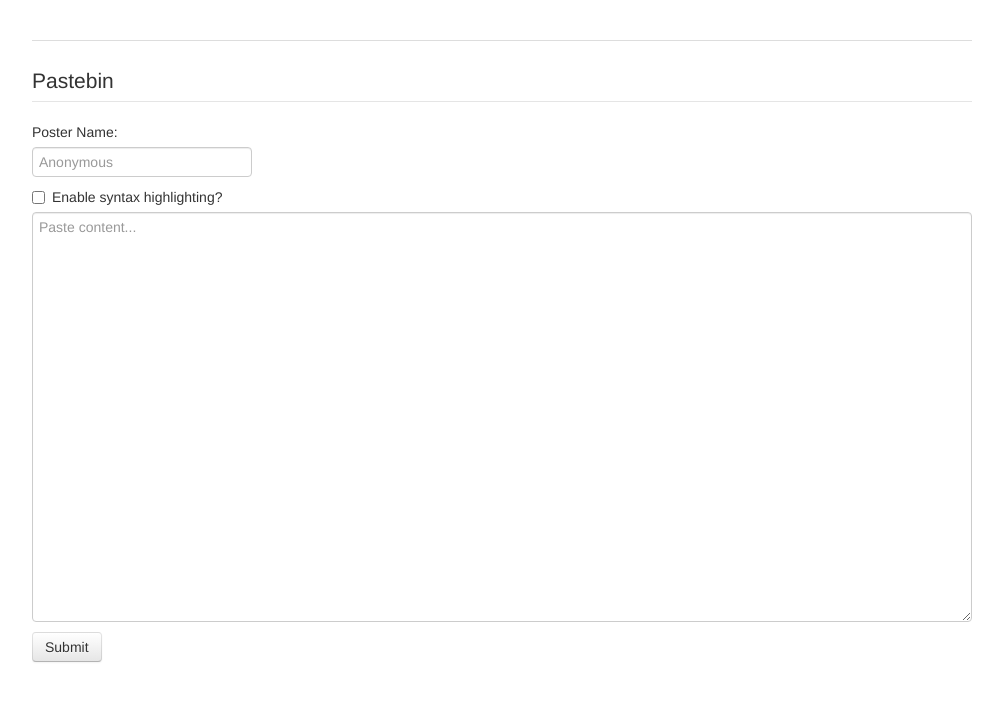
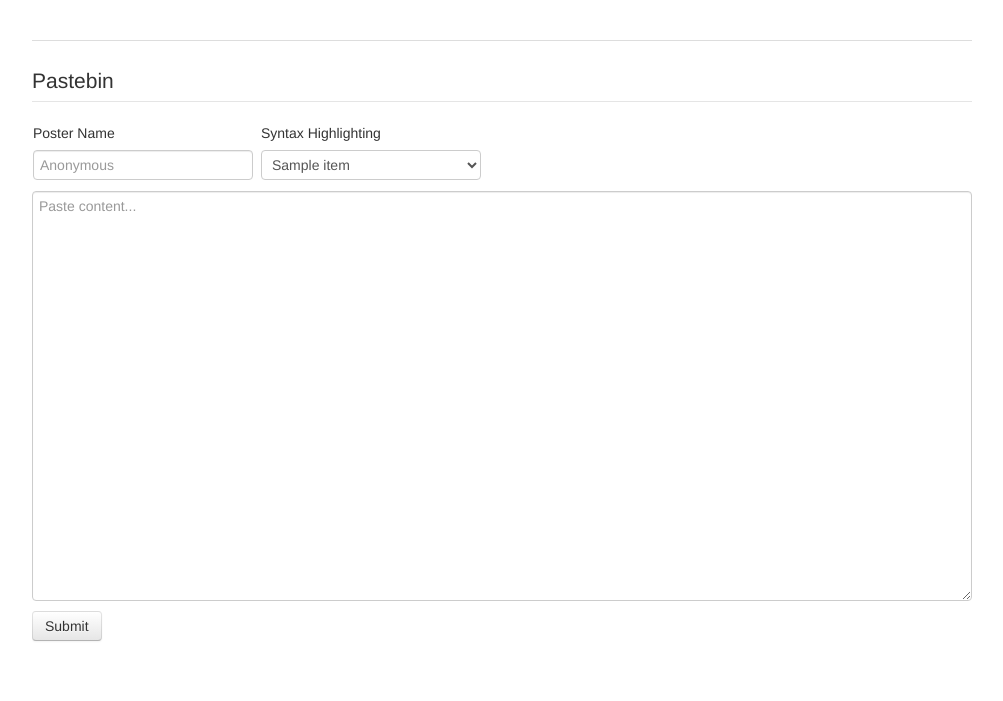
Before and after one commit to Forkk/Sporkk-Pastebin, a Flask app: template sporkk/templates/pastebin-form.html in a window 1280 px wide. Shown: the top 701 px of the page, without its empty margins (138-1141 px from the left). Run offline with Flask 2, Linux system fonts and the light colour scheme; the template is opened without the code that fills it: most values are stand-ins (such as "Sample title", 1, 10 or a date in 2020); parts of the project's set-up code (start-up, migrations or seed data) failed here and were passed over; some libraries are stand-ins or nearby versions.

Commit message:
Allow users to specify syntax highlighting.

```diff
--- a/sporkk/templates/pastebin-form.html
+++ b/sporkk/templates/pastebin-form.html
@@ -1,5 +1,22 @@
 {% extends "submit-form.html" %}
 {% block title %}Sporkk - URL Shortener{% endblock %}
+
+{% block css_head %}
+{{ super() }}
+
+<style type='text/css'>
+td.rspace
+{
+	padding-right: 4px;
+}
+
+td.lspace
+{
+	padding-left: 4px;
+}
+</style>
+
+{% endblock %}
 
 {% block form %}
 <form name="paste" method="POST">
@@ -10,12 +27,25 @@
 	{% endif %}
 	#}
 
-	<label class="text" for="poster_name">Poster Name: </label>
-	<input type="text" name="poster_name" placeholder="Anonymous">
+	<table>
+		<tr>
+			<td class="rspace"><label class="text" for="poster_name">Poster Name</label></td>
+			<td class="lspace"><label class="text" for="syntax">Syntax Highlighting</label></td>
+		</tr>
+		<tr>
+			<td class="rspace"><input type="text" name="poster_name" tabindex="1" placeholder="Anonymous"></td>
+			<td class="lspace"><select name="syntax" tabindex="2">
+				{% for dbname, item in syntax_options.iteritems() %}
+					<option value="{{ dbname }}">{{ item.dispname }}</option>
+				{% endfor %}
+			</select></td>
+		</tr>
+	</table>
 
-	<label class="checkbox"><input type="checkbox" name="syntax_highlight" value="syntax_highlight">Enable syntax highlighting?</label>
-	<textarea type="text" name="paste_content" placeholder="Paste content..." cols="100" rows="20" wrap="true" class="expand"></textarea>
+	<!-- <label class="checkbox"><input type="checkbox" name="syntax_highlight" value="syntax_highlight">Enable syntax highlighting?</label> -->
+
+	<textarea type="text" name="paste_content" tabindex="3" placeholder="Paste content..." cols="100" rows="20" wrap="true" class="expand"></textarea>
 	<br />
-	<button type="submit" name="action" value="paste" class="btn">Submit</button>
+	<button type="submit" name="action" value="paste" tabindex="4" class="btn">Submit</button>
 </form>
 {% endblock %}
```
Also changed, not shown: sporkk/pastebinurl.py (+33 -10 lines), sporkk/templates/pastebin-view.html (+7 -2 lines), sporkk/views.py (+0 -12 lines).
